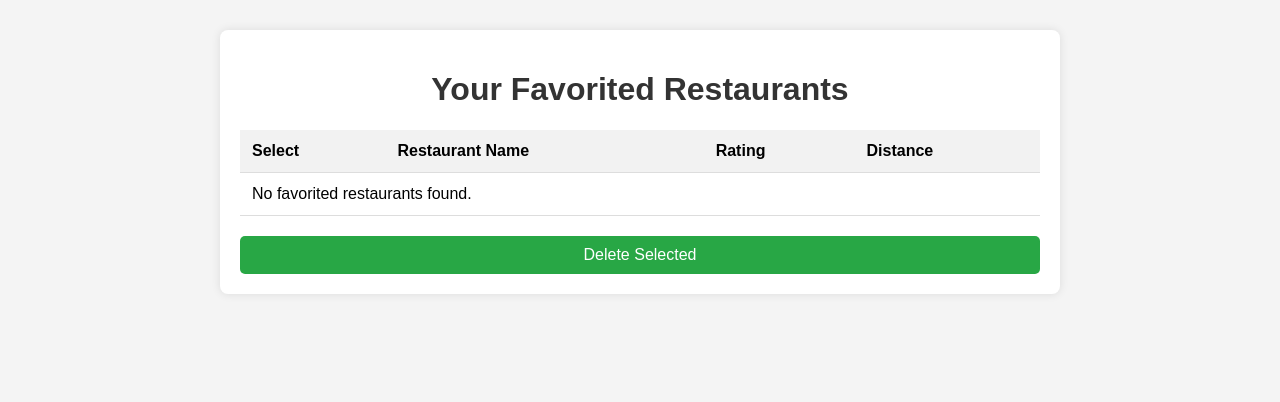
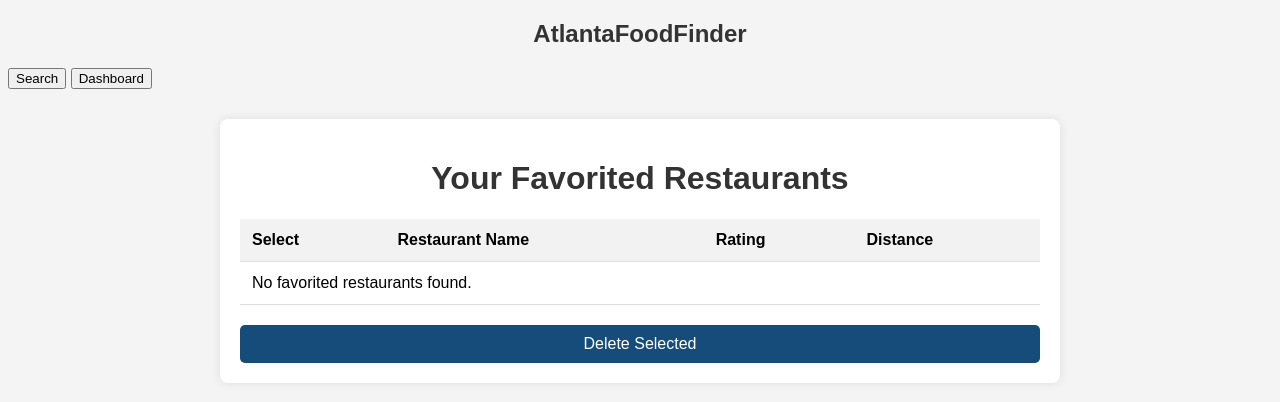
Before and after one commit to PranavEega/AtlantaFoodFinder, a Django app: template AtlantaFoodFinder/finder/templates/finder/dashboard.html in a window 1280 px wide. Shown: the top 402 px of the page. Run offline with Django 3.2, Linux system fonts and the light colour scheme; the template is opened without the code that fills it, so the values that code supplies are empty; some libraries are stand-ins or nearby versions.

Commit message:
Add files via upload

```diff
--- a/AtlantaFoodFinder/finder/static/css/dashboard.css
+++ b/AtlantaFoodFinder/finder/static/css/dashboard.css
@@ -44,7 +44,7 @@ tr:hover {
   display: block;
   width: 100%;
   padding: 10px;
-  background-color: #28a745;
+  background-color: #154c79;
   color: white;
   border: none;
   border-radius: 5px;
@@ -54,7 +54,7 @@ tr:hover {
 }
 
 .action-btn:hover {
-  background-color: #218838;
+  background-color: #113b5c;
 }
 
 .delete-btn {
--- a/AtlantaFoodFinder/finder/templates/finder/base.html
+++ b/AtlantaFoodFinder/finder/templates/finder/base.html
@@ -6,9 +6,18 @@
     <meta name="viewport" content="width=device-width, initial-scale=1.0">
     <meta name="csrf-token" content="{{ csrf_token }}">
     <title>Restaurant Finder</title>
-    <!--<link rel="stylesheet" href="{% static 'css/results.css' %}"  Add this line for your CSS -->
+   <link rel="stylesheet" href="{% static 'css/results.css' %}">
 
     <script src="https://maps.googleapis.com/maps/api/js?key={{ api_key }}&libraries=places"></script>
+    <nav class="navbar">
+      <div class="navbar-left">
+        <h1>AtlantaFoodFinder</h1>
+      </div>
+      <div class="navbar-right">
+        <a href="{% url 'search' %}"><button class="nav-button">Search</button></a>
+        <a href="{% url 'dashboard' %}"><button class="nav-button">Dashboard</button></a>
+      </div>
+    </nav>
     <style>
         #map {
             height: 400px;
--- a/AtlantaFoodFinder/homePage/templates/homePage/index.html
+++ b/AtlantaFoodFinder/homePage/templates/homePage/index.html
@@ -4,7 +4,7 @@
     <meta charset="UTF-8">
     <meta name="viewport" content="width=device-width, initial-scale=1.0">
     <title>Home Page</title>
-    <link rel="stylesheet"  href="{{ STATIC_URL }}home.css"> <!-- Optional: Link to a CSS file -->
+    <!--<link rel="stylesheet"  href="{{ STATIC_URL }}home.css">  Optional: Link to a CSS file -->
     <style>
         body {
             font-family: Arial, sans-serif;
```
Also changed, not shown: AtlantaFoodFinder/finder/templates/finder/results.html (+27 -11 lines), AtlantaFoodFinder/db.sqlite3.
